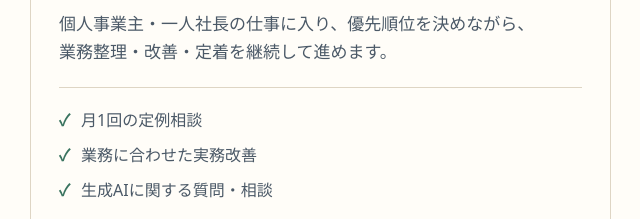
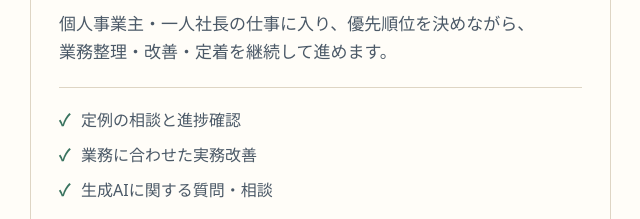
Before and after one commit to suehiro111440-code/aibanso-team-operations, a plain HTML site: page index.html in a window 1280 px wide. Shown: the part 4301-4520 px from the top of the page, 20-660 px from the left. Drawn offline with Linux system fonts and the light colour scheme.

Commit message:
Clarify AI accompaniment schedule wording

```diff
--- a/index.html
+++ b/index.html
@@ -650,7 +650,7 @@
             <span class="plan-step">STEP 03</span><h3>AI伴走</h3>
             <div class="price"><strong>30,000</strong><small>円／月</small></div>
             <p class="plan-desc">個人事業主・一人社長の仕事に入り、優先順位を決めながら、業務整理・改善・定着を継続して進めます。</p>
-            <ul><li>月1回の定例相談</li><li>業務に合わせた実務改善</li><li>生成AIに関する質問・相談</li></ul>
+            <ul><li>定例の相談と進捗確認</li><li>業務に合わせた実務改善</li><li>生成AIに関する質問・相談</li></ul>
             <a class="button button-secondary" href="https://forms.gle/bzFWMhvuxpW9AD677" target="_blank" rel="noopener">AI伴走について相談する</a>
           </article>
         </div>
```
